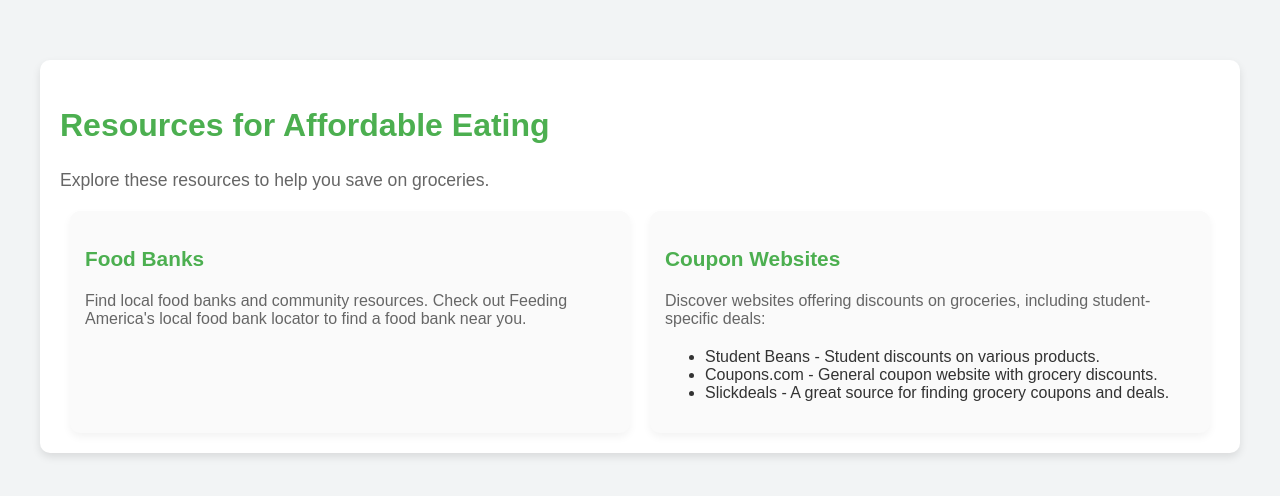
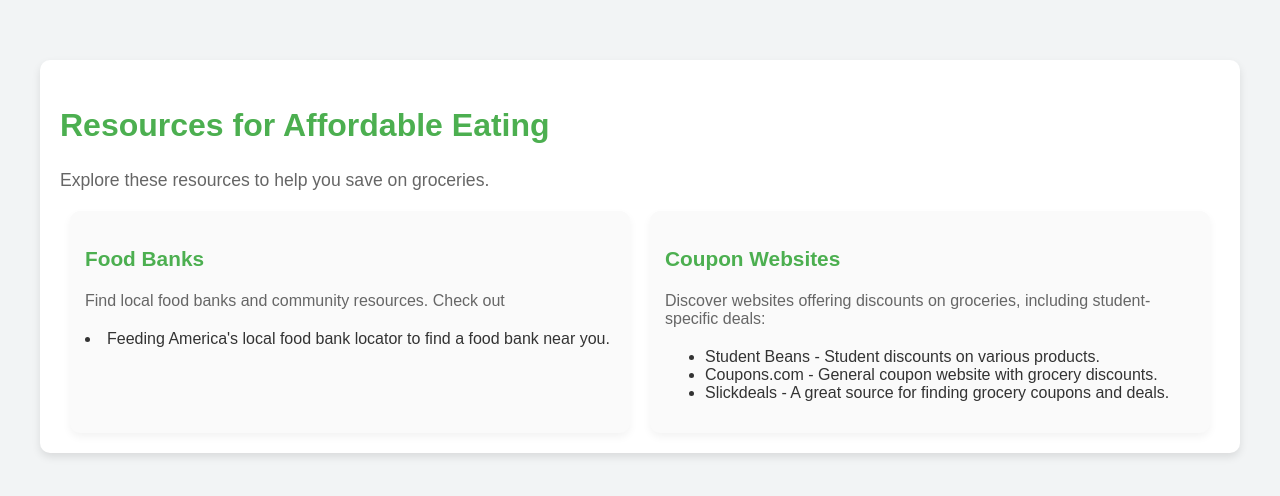
Before and after one commit to emmalaura/preppal, a React (Create React App) app in the folder preppal/: page /resources in a window 1280 px wide. Shown: the top 496 px of the page. Built offline with nearby package versions, Linux system fonts and the light colour scheme.

Commit message:
updated resource page

```diff
--- a/preppal/src/ResourcesPage.js
+++ b/preppal/src/ResourcesPage.js
@@ -10,7 +10,8 @@ function ResourcesPage() {
         <div className="features">
           <div className="feature-item">
             <h3>Food Banks</h3>
-            <p>Find local food banks and community resources. Check out <a href="https://www.feedingamerica.org/find-your-local-foodbank" target="_blank" rel="noopener noreferrer">Feeding America's local food bank locator</a> to find a food bank near you.</p>
+            <p>Find local food banks and community resources. Check out </p>
+            <li><a href="https://www.feedingamerica.org/find-your-local-foodbank" target="_blank" rel="noopener noreferrer">Feeding America's local food bank locator</a> to find a food bank near you.</li>
           </div>
           <div className="feature-item">
             <h3>Coupon Websites</h3>
```
